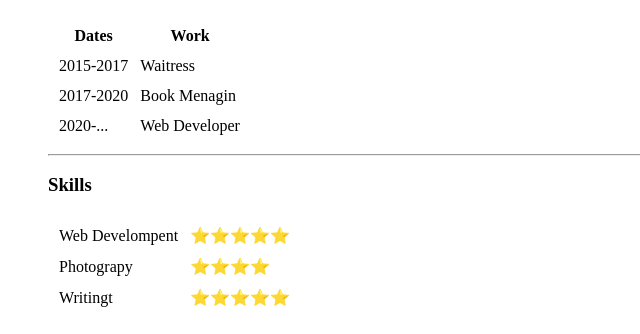
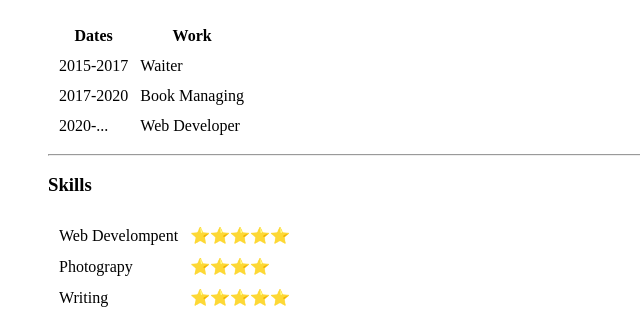
Before and after one commit to teeinaitch/cv, a plain HTML site: page index.html in a window 1280 px wide. Shown: the part 774-1108 px from the top of the page, 0-640 px from the left. Drawn offline with Linux system fonts and the light colour scheme.

Commit message:
Update index.html

```diff
--- a/index.html
+++ b/index.html
@@ -54,11 +54,11 @@
       </tfoot>
       <tr>
         <td>2015-2017</td>
-        <td>Waitress</td>
+        <td>Waiter</td>
       </tr>
       <tr>
         <td>2017-2020</td>
-        <td>Book Menagin</td>
+        <td>Book Managing</td>
         </tr>
         <tr>
           <td>2020-...</td>
@@ -77,7 +77,7 @@
       <td>⭐⭐⭐⭐</td>
     </tr>
     <tr>
-      <td>Writingt</td>
+      <td>Writing</td>
       <td>⭐⭐⭐⭐⭐</td>
     </tr>
     </table>
```
